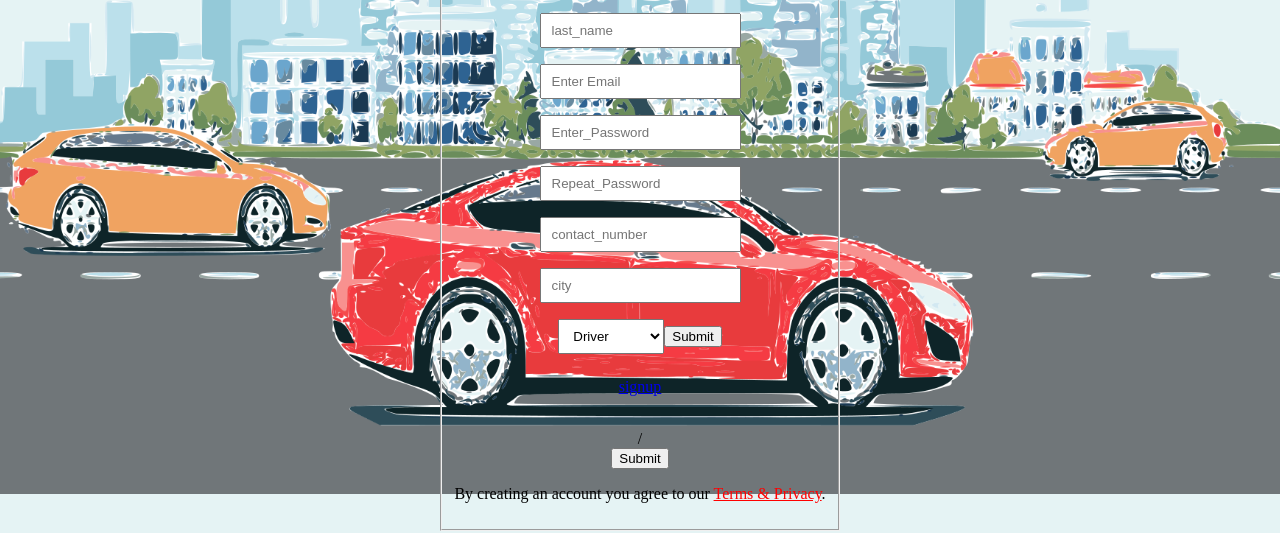
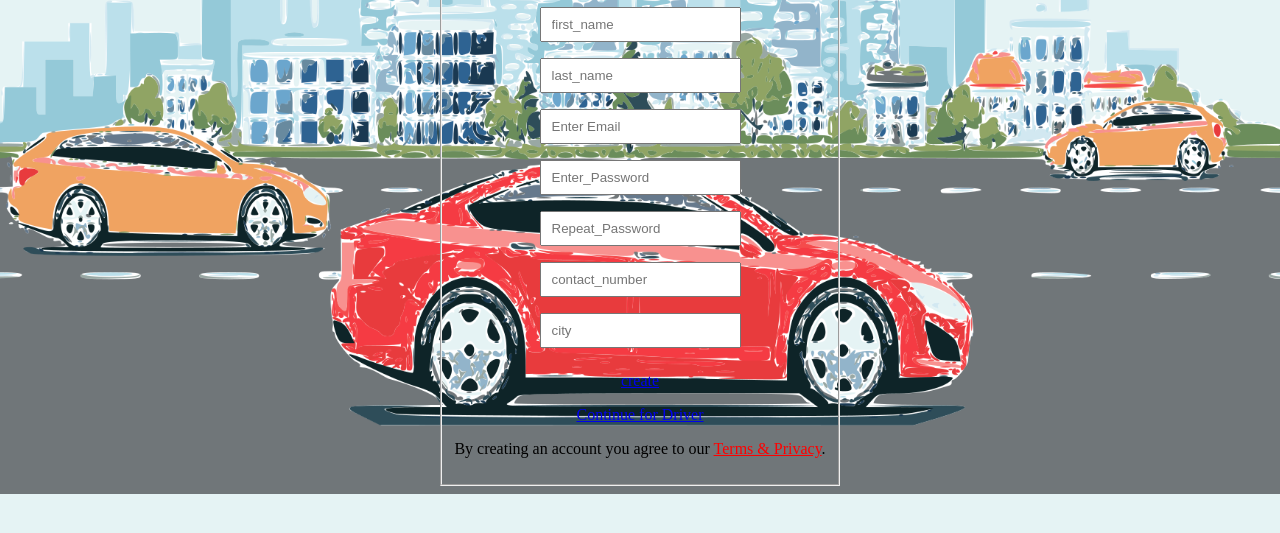
Before and after one commit to shabunah/ride-my-way, a plain HTML site: page UI/signup.html in a window 1280 px wide. Shown: the part 306-839 px from the top of the page. Drawn offline with Linux system fonts and the light colour scheme.

Commit message:
add changes

```diff
--- a/UI/signup.html
+++ b/UI/signup.html
@@ -18,23 +18,15 @@
               <input type="text" placeholder="contact_number" name="contact_number" required><br>
               <input type="city" placeholder="city" name="city" required><br>
              <legend> personal information:</legend>
-                  <select name="user" id="user">
-                      <option value="Dirver">Driver</option>
-                      <option value="Passenger">Passenger</option>
-                      <a href="driver_signup.html"><input type="submit"></a>
-                  </p><a href="available_offers.html" id="click">signup</a></p>
+
+
 
                     </form>
 
 
-                  </select><br>/<br>
+                 <p> <a href="available_offers.html" id="myButton">create</a></p>
 
-
-
-                <div>
-                        <a href="driver_signup.html"><input type="submit"></a>
-
-                </div>
+                  <p><a href="driver_signup.html" id="myButton"> Continue for Driver</a></p>
 
 
 
```
Also changed, not shown: UI/available_offers.html (+1 -0 lines), UI/available_requests.html (+1 -0 lines), UI/driver_signup.html (+1 -1 lines).
